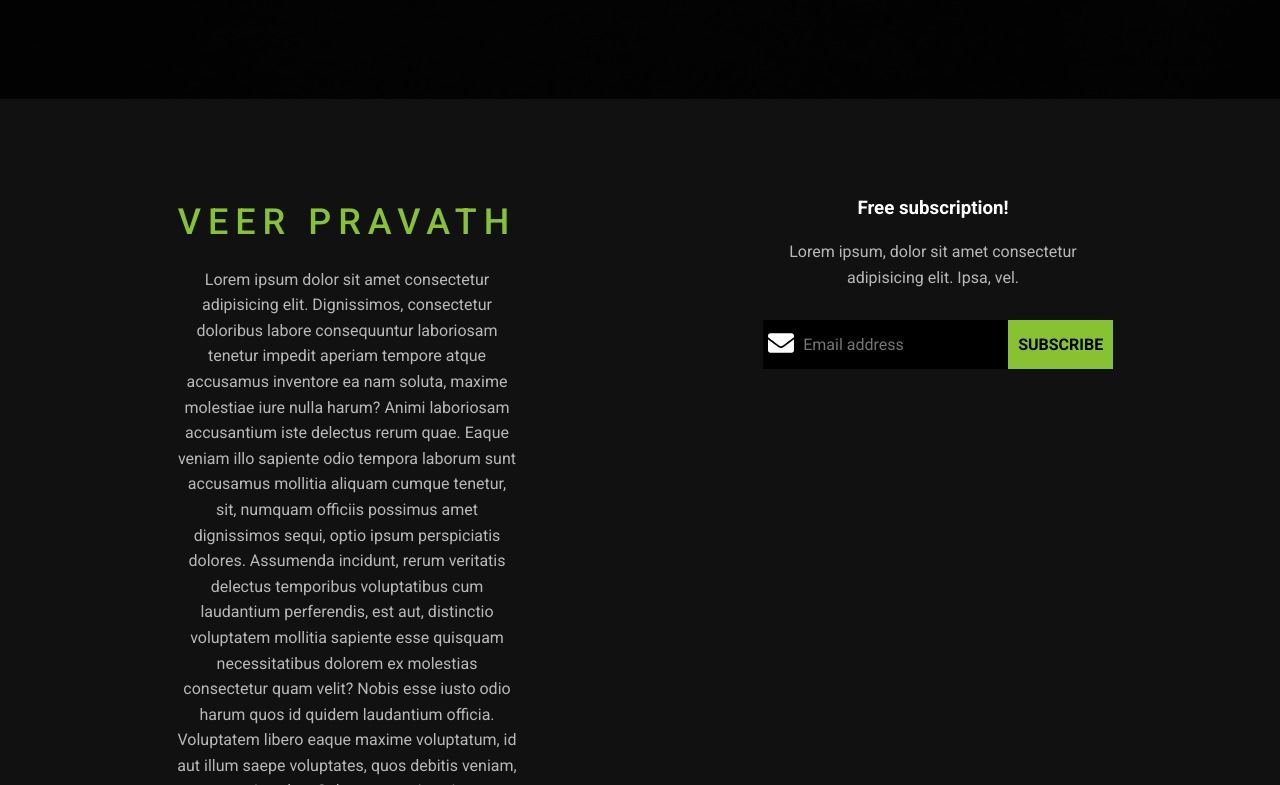
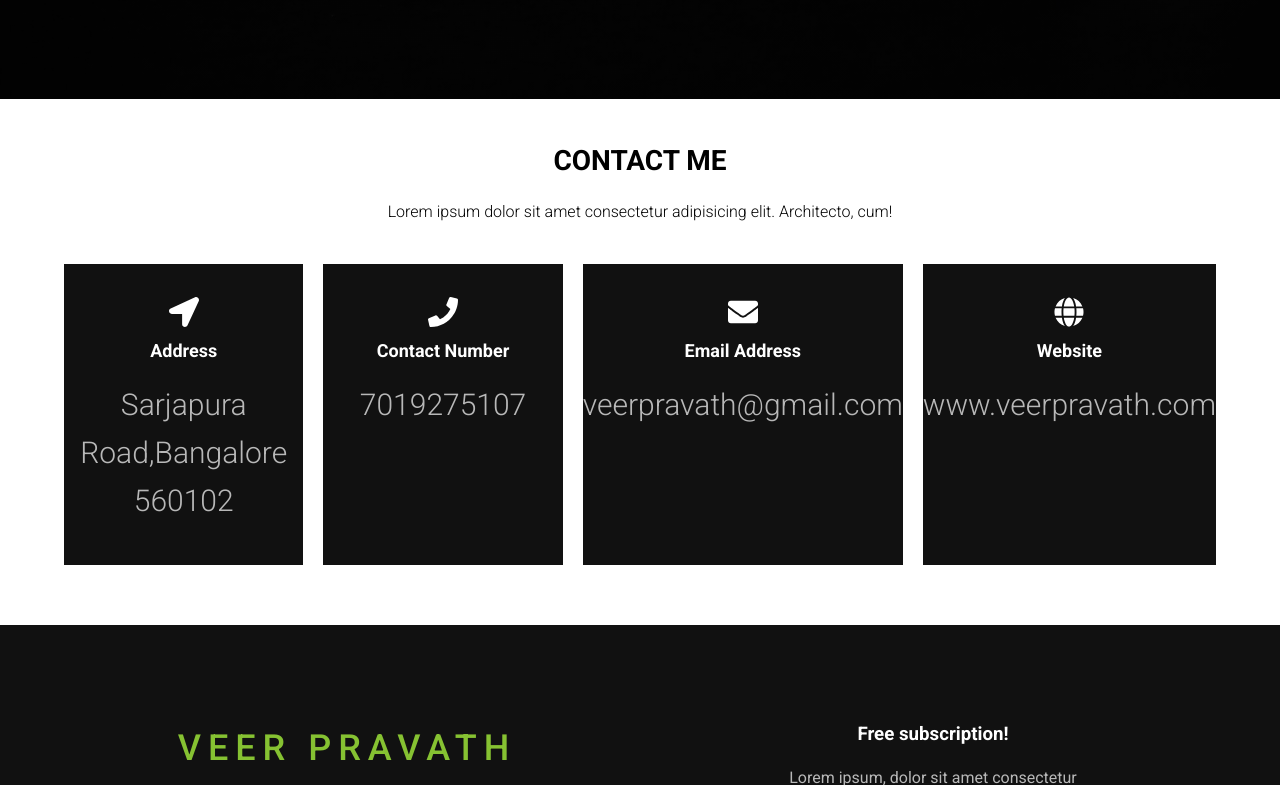
Before and after one commit to veerpravath/Photography, a plain HTML site: page contact.html in a window 1280 px wide. Shown: the part 701-1486 px from the top of the page. Drawn offline with Linux system fonts and the light colour scheme.

Commit message:
contact page stuff

```diff
--- a/contact.html
+++ b/contact.html
@@ -72,7 +72,46 @@
     <!-- end of header -->
 
     <!-- main -->
+              <section class="section-five">
+                  <div class="container">
+                      <div class="contact-top">
+                          <h3>CONTACT ME</h3>
+                          <p>Lorem ipsum dolor sit amet consectetur adipisicing elit. Architecto, cum!</p>
+                      </div>
+                      <div class="contact-middle">
+                          <div>
+                              <span class="contact-icon">
+                                  <i class="fa fa-location-arrow"></i>
+                                  <span>Address</span>
+                                  <p>Sarjapura Road,Bangalore 560102</p>
+                              </span>
+                          </div>
+                          <div>
+                            <span class="contact-icon">
+                                <i class="fa fa-phone"></i>
+                                <span>Contact Number</span>
+                                <p>7019275107</p>
+                            </span>
+                        </div>
 
+                        <div>
+                            <span class="contact-icon">
+                                <i class="fa fa-envelope"></i>
+                                <span>Email Address</span>
+                                <p>veerpravath@gmail.com</p>
+                            </span>
+                        </div>
+                        <div>
+                            <span class="contact-icon">
+                                <i class="fas fa-globe"></i>
+                                <span>Website</span>
+                                <p>www.veerpravath.com</p>
+                            </span>
+                        </div>
+
+                      </div>
+                  </div>
+              </section>
     <!-- end of main -->
 
     <!-- footer -->
```
Also changed, not shown: index.html (+2 -1 lines).
